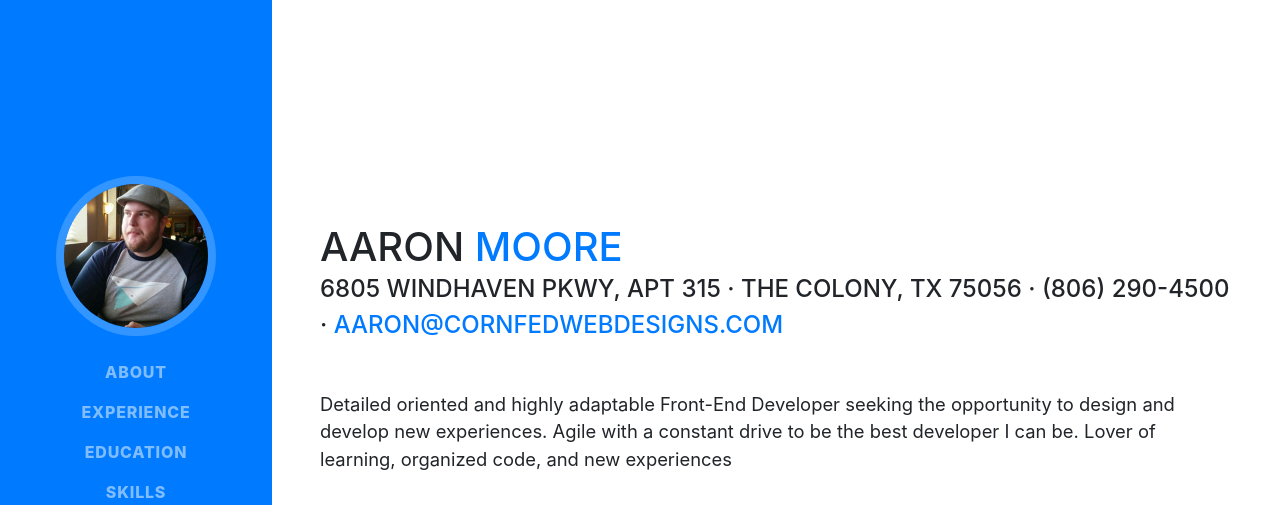
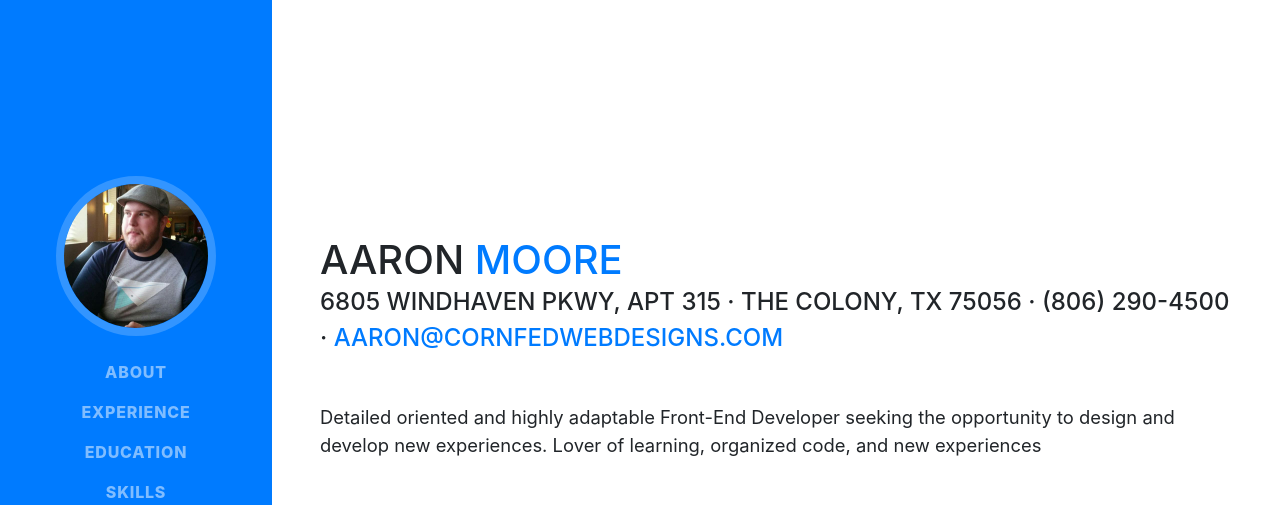
Before and after one commit to am934743/Portfolio, a website with bundled scripts: page index.html in a window 1280 px wide. Shown: the top 505 px of the page. Built offline with nearby package versions, Linux system fonts and the light colour scheme; a web font is replaced by a local one.

Commit message:
simplify text

```diff
--- a/index.html
+++ b/index.html
@@ -97,7 +97,7 @@
           <div class="subheading mb-5">6805 Windhaven Pkwy, Apt 315 · The Colony, TX 75056 · (806) 290-4500 ·
             <a href="mailto:aaron@cornfedwebdesigns.com">aaron@cornfedwebdesigns.com</a>
           </div>
-          <p class="lead mb-5">Detailed oriented and highly adaptable Front-End Developer seeking the opportunity to design and develop new experiences. Agile with a constant drive to be the best developer I can be. Lover of learning, organized code, and new experiences</p>
+          <p class="lead mb-5">Detailed oriented and highly adaptable Front-End Developer seeking the opportunity to design and develop new experiences. Lover of learning, organized code, and new experiences</p>
           <div class="fetchSocial">
             <a href="https://www.linkedin.com/in/amoore11/">
               <i class="fab fa-linkedin"></i>
```
